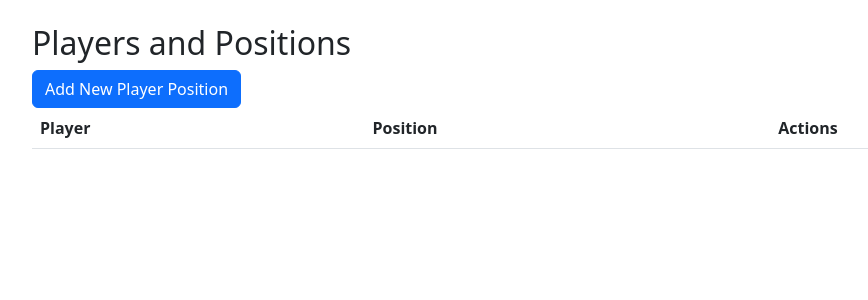
After one commit to DenysHorshcov/lap_finfo, a Django app: page /pp/ in a window 1280 px wide. The commit adds this page. Shown: the top 300 px of the page, without its empty margins (50-918 px from the left). Run offline with Django 5.2, Linux system fonts and the light colour scheme; data that the repository does not hold is empty.

Commit message:
add players positions

```diff
--- /dev/null
+++ b/myapp/templates/myapp/players_positions.html
@@ -0,0 +1,30 @@
+{% extends "base.html" %}
+{% block content %}
+<h2>Players and Positions</h2>
+<a href="{% url 'add_player_position' %}" class="btn btn-primary">Add New Player Position</a>
+<table class="table">
+    <thead>
+        <tr>
+            <th>Player</th>
+            <th>Position</th>
+            <th>Actions</th>
+        </tr>
+    </thead>
+    <tbody>
+        {% for entry in players_positions %}
+        <tr>
+            <td>{{ entry.players__player_name }}</td>
+            <td>{{ entry.positions__title }}</td>
+            <td>
+                {% if entry.players__id and entry.positions__id %}
+                <a href="{% url 'edit_player_position' entry.players__id entry.positions__id %}" class="btn btn-warning">Edit</a>
+                <a href="{% url 'delete_player_position' entry.players__id entry.positions__id %}" class="btn btn-danger">Delete</a>
+        {% else %}
+            <span class="text-danger">Invalid Data</span>  <!-- ✅ Avoids NoReverseMatch -->
+        {% endif %}
+            </td>
+        </tr>
+        {% endfor %}
+    </tbody>
+</table>
+{% endblock %}
--- a/myapp/urls.py
+++ b/myapp/urls.py
@@ -1,5 +1,5 @@
 from django.urls import path
-from .views import main_page, add_league, edit_league, delete_league_confirm, players_page, add_player, edit_player, delete_player_confirm, clubs_page, add_club, edit_club, delete_club_confirm, matches_page, add_match, edit_match, delete_match_confirm, leagues_page, league_detail, club_detail, player_detail
+from .views import main_page, add_league, edit_league, delete_league_confirm, players_page, add_player, edit_player, delete_player_confirm, clubs_page, add_club, edit_club, delete_club_confirm, matches_page, add_match, edit_match, delete_match_confirm, leagues_page, league_detail, club_detail, player_detail, player_position_page, add_player_position, edit_player_position, delete_player_position
 
 urlpatterns = [
     path('', main_page, name='main_page'),
@@ -19,6 +19,10 @@ urlpatterns = [
     path('add_m/', add_match, name='add_match'),
     path('edit_m/<int:match_id>/', edit_match, name='edit_match'),
     path('delete_m/<int:match_id>/', delete_match_confirm, name='delete_match_confirm'),
+    path('pp/', player_position_page, name='players_positions'),
+    path('add_pp/', add_player_position, name='add_player_position'),
+    path('edit_pp/<int:player_id>/<int:position_id>/', edit_player_position, name='edit_player_position'),
+    path('delete_pp/<int:player_id>/<int:position_id>/', delete_player_position, name='delete_player_position'),
 
     path('league/<int:league_id>/', league_detail, name='league_detail'),
     path('club/<int:club_id>/', club_detail, name='club_detail'),
--- a/myapp/views.py
+++ b/myapp/views.py
@@ -1,6 +1,9 @@
+from django.http import HttpResponse
 from django.shortcuts import render, redirect, get_object_or_404
 from .models import Leagues, Players, Clubs, Matches, PlayersPositions, Positions
-from .forms import LeaguesForm, PlayersForm, ClubsForm, MatchesForm
+from django.db import connection
+from django.contrib import messages
+from .forms import LeaguesForm, PlayersForm, ClubsForm, MatchesForm, PlayersPositionsForm
 
 # Create your views here.
 def main_page(request):
@@ -21,6 +24,68 @@ def clubs_page(request):
 def matches_page(request):
     data = Matches.objects.all()
     return render(request, 'myapp/matches_page.html', {'data': data})
+
+def player_position_page(request):
+    players_positions = PlayersPositions.objects.select_related('players', 'positions').values(
+    'players__id', 'players__player_name',  # ✅ Correct field from Players table
+    'positions__id', 'positions__title'  # ✅ Correct field from Positions table
+    )
+
+    return render(request, 'myapp/players_positions.html', {'players_positions': players_positions})
+
+
+
+def add_player_position(request):
+    if request.method == "POST":
+        form = PlayersPositionsForm(request.POST)
+        if form.is_valid():
+            # ✅ Ensure the entry is unique before saving
+            player = form.cleaned_data['players']
+            position = form.cleaned_data['positions']
+
+            if not PlayersPositions.objects.filter(players=player, positions=position).exists():
+                with connection.cursor() as cursor:
+                    cursor.execute(
+                        'INSERT INTO "Players_Positions" ("Players_id", "Positions_id") VALUES (%s, %s)',
+                        [player.id, position.id]
+                    )
+                messages.success(request, "Player position added successfully.")
+                return redirect('players_positions')
+            else:
+                messages.error(request, "This player is already assigned to this position.")
+    else:
+        form = PlayersPositionsForm()
+
+    return render(request, 'myapp/forms/add_player_position.html', {'form': form})
+
+def edit_player_position(request, player_id, position_id):
+    if request.method == "POST":
+        form = PlayersPositionsForm(request.POST)
+        if form.is_valid():
+            # ✅ Manually update the foreign key values instead of using .save()
+            with connection.cursor() as cursor:
+                cursor.execute(
+                    'UPDATE "Players_Positions" SET "Players_id" = %s, "Positions_id" = %s WHERE "Players_id" = %s AND "Positions_id" = %s',
+                    [form.cleaned_data['players'].id, form.cleaned_data['positions'].id, player_id, position_id]
+                )
+            return redirect('players_positions')
+
+    else:
+        form = PlayersPositionsForm(initial={'players': player_id, 'positions': position_id})
+
+    return render(request, 'myapp/forms/edit_player_position.html', {'form': form})
+
+def delete_player_position(request, player_id, position_id):
+    if request.method == "POST":
+        with connection.cursor() as cursor:
+            cursor.execute(
+                'DELETE FROM "Players_Positions" WHERE "Players_id" = %s AND "Positions_id" = %s',
+                [player_id, position_id]
+            )
+        return redirect('players_positions')
+
+    return render(request, 'myapp/forms/delete_player_position.html', {'player_id': player_id, 'position_id': position_id})
+
 
 def add_match(request):
     if request.method == "POST":
```
Also changed, not shown: myapp/admin.py (+9 -1 lines), myapp/forms.py (+17 -1 lines), myapp/models.py (+4 -3 lines), myapp/templates/myapp/clubs_page.html (+3 -11 lines), myapp/templates/myapp/forms/add_player_position.html (added, +12 -0 lines), myapp/templates/myapp/forms/delete_player_position.html (added, +11 -0 lines), myapp/templates/myapp/forms/edit_player_position.html (added, +12 -0 lines), myapp/templates/myapp/leagues_page.html (+3 -11 lines), myapp/templates/myapp/main_page.html (+6 -11 lines), myapp/templates/myapp/matches_page.html (+3 -11 lines), myapp/templates/myapp/players_page.html (+3 -11 lines), myapp/migrations/0002_alter_playerspositions_options.py (added), myapp/migrations/0003_alter_playerspositions_options.py (added), myapp/migrations/0004_alter_playerspositions_options.py (added), 1 more files.
